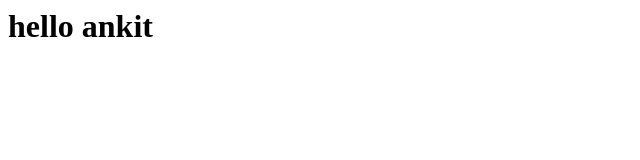
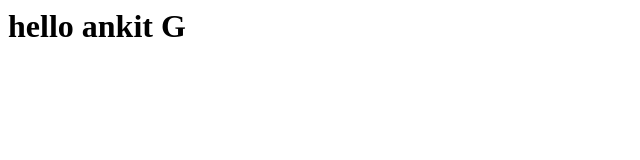
Before and after one commit to 1357777/ankit123, a plain HTML site: page index.html in a window 1280 px wide. Shown: the full height of the page, 0-640 px from the left. Drawn offline with Linux system fonts and the light colour scheme.

Commit message:
Update index.html

```diff
--- a/index.html
+++ b/index.html
@@ -1 +1 @@
-<h1>hello ankit </h1>
+<h1>hello ankit G</h1>
```
